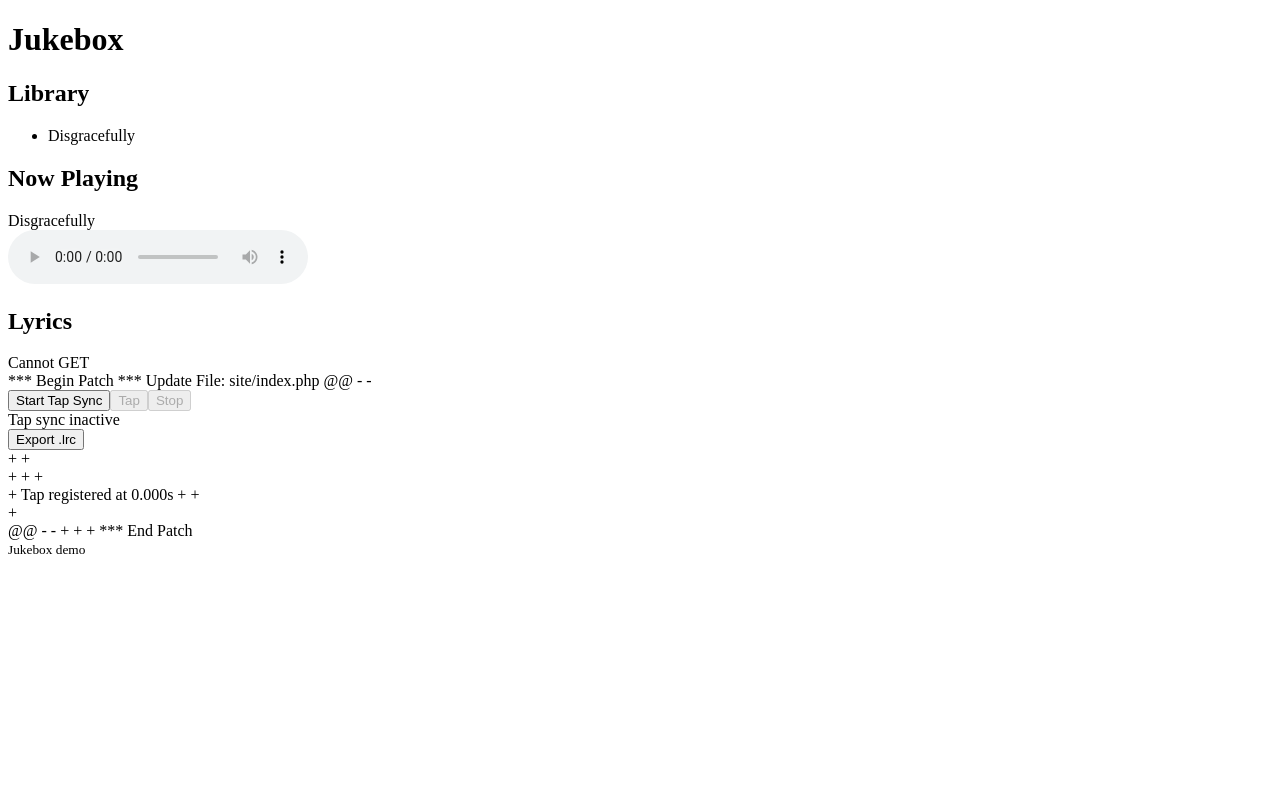
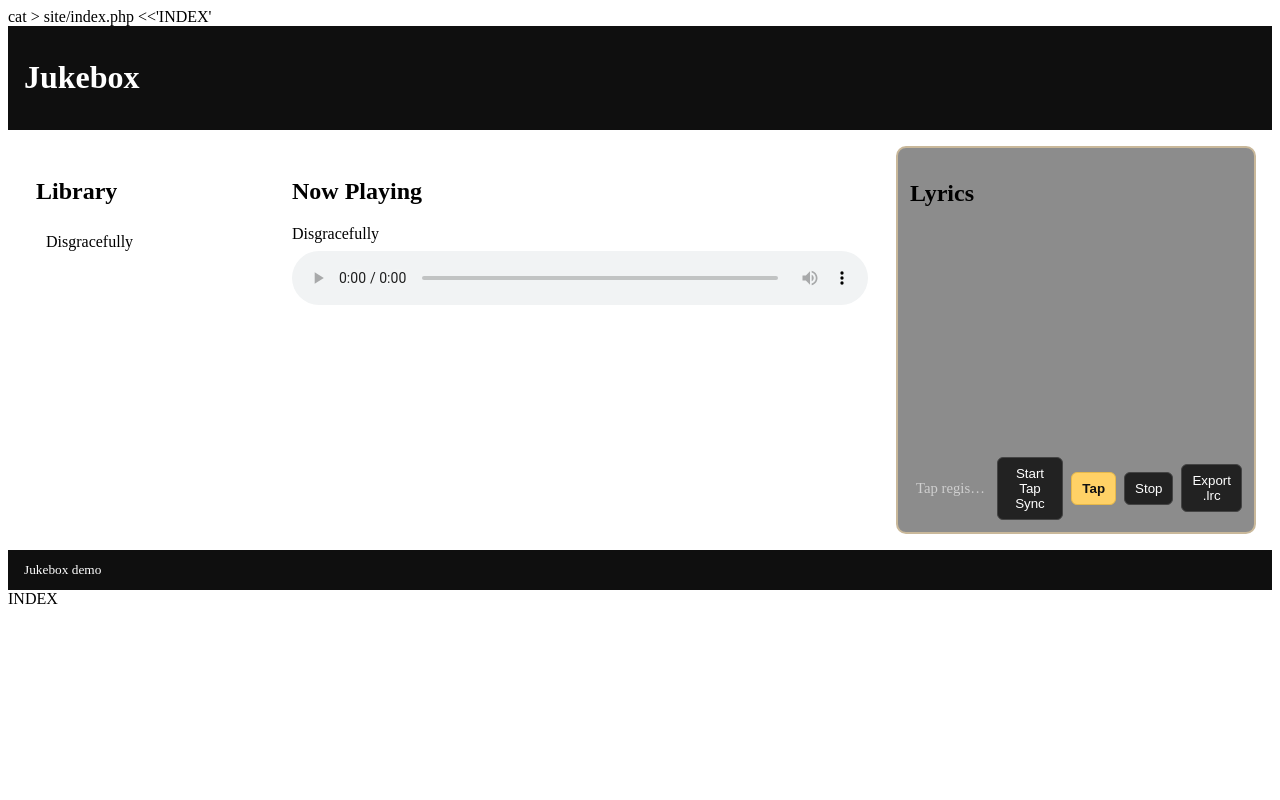
Before and after one commit to class69/jukebox, a PHP site: page / in a window 1280 px wide. Run offline with PHP 8.4, Linux system fonts and the light colour scheme.

Commit message:
Fix: inline Undo; consolidate undo helpers; clean stylesheet; place controls in lyricsControls

```diff
--- a/site/assets/css/style.css
+++ b/site/assets/css/style.css
@@ -1,66 +1,180 @@
-*** Begin Patch *** Update File: site/assets/css/style.css @@ -
+cat>site/assets/css/style.css <<'CSS'
 
-/* Visual cue while Tap Sync is active */
--.jukebox-lyrics-window.line-tap-sync-active {
-  - outline: 2px dashed #ffd166;
-  - box-shadow: 0 0 0 4px rgba(255, 209, 102, 0.04) inset;
-  -
+/* Basic layout */
+body {
+  font-family: system-ui, -apple-system, "Segoe UI", Roboto, "Helvetica Neue", Arial;
+  margin: 0;
+  color: #eee;
+  background: #111;
 }
 
-+
+.site-header,
+.site-footer {
+  padding: 12px 16px;
+  background: #0f0f0f;
+  color: #fff;
+}
+
+.site-main {
+  display: grid;
+  grid-template-columns: 240px 1fr 360px;
+  gap: 16px;
+  padding: 16px;
+  box-sizing: border-box;
+}
+
+/* Library */
+.library {
+  background: rgba(255, 255, 255, 0.02);
+  padding: 12px;
+  border-radius: 8px;
+}
+
+/* Now playing */
+.now-playing {
+  background: rgba(255, 255, 255, 0.02);
+  padding: 12px;
+  border-radius: 8px;
+}
+
+/* Lyrics window wrapper */
+.jukebox-lyrics-window {
+  background: rgba(0, 0, 0, 0.45);
+  border: 2px solid #c9b89a;
+  border-radius: 10px;
+  padding: 12px;
+  box-sizing: border-box;
+}
 
 /* Visual cue while Tap Sync is active (applies at all sizes) */
-+.jukebox-lyrics-window.line-tap-sync-active {
-  +outline: 2px dashed #ffd166;
-  +box-shadow: 0 0 0 4px rgba(255, 209, 102, 0.04) inset;
-  +
+.jukebox-lyrics-window.line-tap-sync-active {
+  outline: 2px dashed #ffd166;
+  box-shadow: 0 0 0 4px rgba(255, 209, 102, 0.04) inset;
 }
 
-@@ -.tap-status a#undo-inline {
+.lyrics-glass {
+  height: 220px;
+  overflow: hidden;
+  padding: 6px;
+  box-sizing: border-box;
+}
+
+.lyrics-scroll {
+  height: 220px;
+  overflow-y: auto;
+  padding-right: 8px;
+  box-sizing: border-box;
+  -webkit-overflow-scrolling: touch;
+}
+
+/* Lyrics lines */
+.lyrics-line {
+  padding: 6px 8px;
+  color: #ddd;
+  cursor: pointer;
+  border-radius: 6px;
+}
+
+.lyrics-line:hover {
+  background: rgba(255, 255, 255, 0.02);
+}
+
+.lyrics-line.active-line {
+  background: rgba(244, 197, 66, 0.12);
+  color: #ffd166;
+  font-weight: 700;
+}
+
+/* Tap sync controls */
+.lyrics-controls {
+  margin-top: 10px;
+  display: flex;
+  gap: 8px;
+  align-items: center;
+}
+
+.tap-btn {
+  background: #222;
+  color: #fff;
+  border: 1px solid #444;
+  padding: 8px 10px;
+  border-radius: 6px;
+  cursor: pointer;
+}
+
+.tap-btn.primary {
+  background: #ffd166;
+  color: #111;
+  border-color: #e6b84a;
+  font-weight: 700;
+}
+
+/* Consolidated tap-status and inline undo link */
+.tap-status {
+  color: #cfcfcf;
+  font-size: 0.92rem;
+  margin-left: 6px;
+  white-space: nowrap;
+  overflow: hidden;
+  text-overflow: ellipsis;
+}
+
+.tap-status a#undo-inline {
   color: #007acc;
   text-decoration: underline;
   font-weight: 500;
 }
 
--.tap-status {
-  white-space: nowrap;
-  overflow: hidden;
-  text-overflow: ellipsis;
+/* Responsive */
+@media (max-width: 900px) {
+  .site-main {
+    grid-template-columns: 1fr;
+  }
+
+  .jukebox-lyrics-window {
+    order: 3;
+  }
+
+  /* UI tidy-ups for small screens */
+  .site-main {
+    gap: 18px;
+    padding: 18px;
+  }
+
+  .lyrics-controls {
+    gap: 10px;
+    margin-top: 12px;
+  }
+
+  .tap-btn {
+    min-width: 84px;
+    padding: 8px 12px;
+    font-weight: 600;
+  }
 }
 
--.tap-status a#undo-inline {
-  color: #007acc;
-  text-decoration: underline;
-  font-weight: 500;
+/* Library list styles */
+.library ul {
+  margin: 0;
+  padding: 0;
+  list-style: none;
 }
 
--.tap-status {
-  white-space: nowrap;
-  overflow: hidden;
-  text-overflow: ellipsis;
+.library li {
+  padding: 8px 10px;
+  border-radius: 6px;
+  margin-bottom: 6px;
+  background: rgba(255, 255, 255, 0.02);
+  cursor: pointer;
 }
 
-- -
+.library li:hover {
+  background: rgba(255, 255, 255, 0.03);
 }
 
-+
-
-/* Consolidated tap-status and inline undo link */
-+.tap-status {
-  +color: #cfcfcf;
-  +font-size: 0.92rem;
-  +margin-left: 6px;
-  +white-space: nowrap;
-  +overflow: hidden;
-  +text-overflow: ellipsis;
-  +
+.now-playing audio {
+  width: 100%;
+  margin-top: 8px;
 }
 
-+.tap-status a#undo-inline {
-  +color: #007acc;
-  +text-decoration: underline;
-  +font-weight: 500;
-  +
-}
-
-*** End Patch
+CSS
--- a/site/assets/js-final/lyrics-final_20260813_142654.js
+++ b/site/assets/js-final/lyrics-final_20260813_142654.js
@@ -1,296 +1,178 @@
-// Safe, non-destructive lyrics module with line-only highlighting, click-to-seek,
-// and simple line-level Tap Sync API (jukeboxStartLineTapSync, jukeboxRegisterLineTap, jukeboxStopLineTapSync).
-
-/* ---------------- GLOBALS ---------------- */
-let currentLyrics = [];
-let _lastActiveLineIndex = -1;
-let _userScrolledAt = 0;
-const USER_SCROLL_PAUSE_MS = 3000;
-
-console.log('lyrics-final loaded: local-build v20260819-undo');
-
-// Tap sync state
-let _lineTapSyncActive = false;
-let _lineTapIndex = 0;
-
-/* ---------------- PARSE TIMESTAMP ---------------- */
-function parseTimestamp(ts) {
-    const m = ts && ts.match(/^
-
-    \[(\d{ 1, 2}): (\d{ 2}) (?: \.(\d{ 1, 3}))?\]
-
-    $ /);
-    if (!m) return NaN;
-    const min = parseInt(m[1], 10), sec = parseInt(m[2], 10), frac = m[3] ? parseFloat('0.' + m[3]) : 0;
-    return min * 60 + sec + frac;
+cat > site / assets / css / style.css << 'CSS'
+/* Basic layout */
+body {
+    font - family: system - ui, -apple - system, "Segoe UI", Roboto, "Helvetica Neue", Arial;
+    margin: 0;
+    color: #eee;
+    background: #111;
 }
 
-/* ---------------- LOAD LYRICS FILE ---------------- */
-async function loadLyricsFile(path) {
-    try {
-        const res = await fetch(path);
-        const text = await res.text();
-        const rawLines = text.split(/\r?\n/).map(l => l.trim()).filter(Boolean);
-        const rx = /
+.site - header,
+.site - footer {
+    padding: 12px 16px;
+    background: #0f0f0f;
+    color: #fff;
+}
 
-        \[(\d{ 1, 2}): (\d{ 2}) (?: \.(\d{ 1, 3}))?\]
+.site - main {
+    display: grid;
+    grid - template - columns: 240px 1fr 360px;
+    gap: 16px;
+    padding: 16px;
+    box - sizing: border - box;
+}
 
-            / g;
-        const out = []; let last = 0;
-        for (let raw of rawLines) {
-            const matches = raw.match(rx);
-            let seconds = matches && matches.length ? parseTimestamp(matches[matches.length - 1]) : last + 0.001;
-            if (Number.isNaN(seconds)) seconds = last + 0.001;
-            let text = raw.replace(rx, '').trim().replace(/^<|>$/g, '').trim();
-            out.push({ text, seconds });
-            last = seconds;
-        }
-        return out.map(l => ({ text: l.text, seconds: Number.isFinite(l.seconds) ? l.seconds : 0 })).sort((a, b) => a.seconds - b.seconds);
-    } catch (e) {
-        console.error('lyrics-final.js: load failed', e);
-        return [];
+/* Library */
+.library {
+    background: rgba(255, 255, 255, 0.02);
+    padding: 12px;
+    border - radius: 8px;
+}
+
+/* Now playing */
+.now - playing {
+    background: rgba(255, 255, 255, 0.02);
+    padding: 12px;
+    border - radius: 8px;
+}
+
+/* Lyrics window wrapper */
+.jukebox - lyrics - window {
+    background: rgba(0, 0, 0, 0.45);
+    border: 2px solid #c9b89a;
+    border - radius: 10px;
+    padding: 12px;
+    box - sizing: border - box;
+}
+
+/* Visual cue while Tap Sync is active (applies at all sizes) */
+.jukebox - lyrics - window.line - tap - sync - active {
+    outline: 2px dashed #ffd166;
+    box - shadow: 0 0 0 4px rgba(255, 209, 102, 0.04) inset;
+}
+
+.lyrics - glass {
+    height: 220px;
+    overflow: hidden;
+    padding: 6px;
+    box - sizing: border - box;
+}
+
+.lyrics - scroll {
+    height: 220px;
+    overflow - y: auto;
+    padding - right: 8px;
+    box - sizing: border - box;
+    -webkit - overflow - scrolling: touch;
+}
+
+/* Lyrics lines */
+.lyrics - line {
+    padding: 6px 8px;
+    color: #ddd;
+    cursor: pointer;
+    border - radius: 6px;
+}
+
+.lyrics - line:hover {
+    background: rgba(255, 255, 255, 0.02);
+}
+
+.lyrics - line.active - line {
+    background: rgba(244, 197, 66, 0.12);
+    color: #ffd166;
+    font - weight: 700;
+}
+
+/* Tap sync controls */
+.lyrics - controls {
+    margin - top: 10px;
+    display: flex;
+    gap: 8px;
+    align - items: center;
+}
+
+.tap - btn {
+    background: #222;
+    color: #fff;
+    border: 1px solid #444;
+    padding: 8px 10px;
+    border - radius: 6px;
+    cursor: pointer;
+}
+
+.tap - btn.primary {
+    background: #ffd166;
+    color: #111;
+    border - color: #e6b84a;
+    font - weight: 700;
+}
+
+/* Consolidated tap-status and inline undo link */
+.tap - status {
+    color: #cfcfcf;
+    font - size: 0.92rem;
+    margin - left: 6px;
+    white - space: nowrap;
+    overflow: hidden;
+    text - overflow: ellipsis;
+}
+
+.tap - status a#undo - inline {
+    color: #007acc;
+    text - decoration: underline;
+    font - weight: 500;
+}
+
+/* Responsive */
+@media(max - width: 900px) {
+  .site - main {
+        grid - template - columns: 1fr;
+    }
+
+  .jukebox - lyrics - window {
+        order: 3;
+    }
+
+  /* UI tidy-ups for small screens */
+  .site - main {
+        gap: 18px;
+        padding: 18px;
+    }
+
+  .lyrics - controls {
+        gap: 10px;
+        margin - top: 12px;
+    }
+
+  .tap - btn {
+        min - width: 84px;
+        padding: 8px 12px;
+        font - weight: 600;
     }
 }
 
-/* ---------------- HELPERS ---------------- */
-function resolveScrollContainer(container) {
-    if (!container || container === document || container === document.body) {
-        const found = document.querySelector('.lyrics-scroll');
-        if (found) return found;
-        console.error('lyrics-final.js: .lyrics-scroll not found');
-        return null;
-    }
-    if (container.classList && container.classList.contains('lyrics-scroll')) return container;
-    try { const found = container.querySelector && container.querySelector('.lyrics-scroll'); if (found) return found; } catch (e) { }
-    console.error('lyrics-final.js: .lyrics-scroll not found inside provided container');
-    return null;
+/* Library list styles */
+.library ul {
+    margin: 0;
+    padding: 0;
+    list - style: none;
 }
 
-/* ---------------- RENDER ---------------- */
-function renderLyrics(lyrics, container) {
-    const sc = resolveScrollContainer(container);
-    if (!sc) return;
-    sc.innerHTML = '';
-    sc.scrollTop = 0;
-    _lastActiveLineIndex = -1;
-
-    lyrics.forEach((line, i) => {
-        const d = document.createElement('div');
-        d.dataset.line = i;
-        d.className = 'lyrics-line';
-        d.textContent = line.text || '';
-        // click-to-seek
-        d.addEventListener('click', () => {
-            const audio = document.querySelector('audio');
-            if (!audio) return;
-            const secs = Number.isFinite(currentLyrics[i].seconds) ? currentLyrics[i].seconds : 0;
-            audio.currentTime = secs;
-        });
-        sc.appendChild(d);
-    });
+.library li {
+    padding: 8px 10px;
+    border - radius: 6px;
+    margin - bottom: 6px;
+    background: rgba(255, 255, 255, 0.02);
+    cursor: pointer;
 }
 
-/* ---------------- USER SCROLL LISTENERS ---------------- */
-function initLyricsScrollUserListeners() {
-    if (initLyricsScrollUserListeners._inited) return;
-    initLyricsScrollUserListeners._inited = true;
-    const el = document.querySelector('.lyrics-scroll');
-    if (!el) return;
-    const mark = () => { _userScrolledAt = Date.now(); };
-    el.addEventListener('wheel', mark, { passive: true });
-    el.addEventListener('touchstart', mark, { passive: true });
-    el.addEventListener('scroll', mark, { passive: true });
+.library li:hover {
+    background: rgba(255, 255, 255, 0.03);
 }
 
-/* ---------------- AUTO SCROLL & HIGHLIGHT ---------------- */
-function highlightActiveLine(idx, sc) {
-    if (!sc) return;
-    sc.querySelectorAll('[data-line]').forEach(el => {
-        el.classList.toggle('active-line', parseInt(el.dataset.line, 10) === idx);
-    });
+.now - playing audio {
+    width: 100 %;
+    margin - top: 8px;
 }
-
-function autoScrollLyrics(time, lyrics, container) {
-    if (!container || !lyrics || !lyrics.length) return;
-    const sc = resolveScrollContainer(container);
-    if (!sc) return;
-
-    const firstTime = Number.isFinite(lyrics[0].seconds) ? lyrics[0].seconds : 0;
-    if (typeof time !== 'number' || Number.isNaN(time)) return;
-    if (time < Math.max(0.05, firstTime - 0.01)) return;
-
-    let active = -1;
-    for (let i = 0; i < lyrics.length; i++) {
-        if (time >= lyrics[i].seconds) active = i;
-        else break;
-    }
-    if (active === -1) return;
-
-    if (Date.now() - _userScrolledAt < USER_SCROLL_PAUSE_MS) {
-        _lastActiveLineIndex = active;
-        highlightActiveLine(active, sc);
-        return;
-    }
-
-    if (active === _lastActiveLineIndex) {
-        highlightActiveLine(active, sc);
-        return;
-    }
-
-    const el = sc.querySelector(`[data-line="${active}"]`);
-    if (!el) { _lastActiveLineIndex = active; return; }
-
-    const crect = sc.getBoundingClientRect();
-    const lrect = el.getBoundingClientRect();
-    const relativeTop = lrect.top - crect.top + sc.scrollTop;
-    let offset = relativeTop - (sc.clientHeight / 2) + (el.clientHeight / 2);
-    const max = Math.max(0, sc.scrollHeight - sc.clientHeight);
-    if (offset < 0) offset = 0; if (offset > max) offset = max;
-
-    try { sc.scrollTo({ top: offset, behavior: 'smooth' }); } catch (e) { sc.scrollTop = offset; }
-
-    _lastActiveLineIndex = active;
-    highlightActiveLine(active, sc);
-}
-
-/* ---------------- UPDATE UI ---------------- */
-function updateLyricsUIForJukebox(audio, container) {
-    if (!currentLyrics || !currentLyrics.length) return;
-    autoScrollLyrics(audio.currentTime, currentLyrics, container);
-}
-
-/* ---------------- TAP SYNC API (line-level) ---------------- */
-function jukeboxStartLineTapSync() {
-    if (!currentLyrics || !currentLyrics.length) return;
-    _lineTapSyncActive = true;
-    _lineTapIndex = 0;
-    const sc = document.querySelector('.lyrics-scroll');
-    if (sc) {
-        sc.classList.add('line-tap-sync-active');
-        if (!sc.id) sc.id = 'line-' + Date.now();
-        // record for undo
-        recordTapForUndo({ domId: sc.id, className: 'line-tap-sync-active', time: Date.now() });
-    }
-}
-
-function jukeboxRegisterLineTap(audioElement) {
-    if (!_lineTapSyncActive) return;
-    if (!audioElement) audioElement = document.querySelector('audio');
-    if (!audioElement) return;
-    if (_lineTapIndex >= currentLyrics.length) {
-        jukeboxStopLineTapSync();
-        return;
-    }
-    const t = Math.round(audioElement.currentTime * 1000) / 1000;
-    currentLyrics[_lineTapIndex].seconds = t;
-    _lineTapIndex++;
-    if (_lineTapIndex >= currentLyrics.length) jukeboxStopLineTapSync();
-}
-
-function jukeboxStopLineTapSync() {
-    _lineTapSyncActive = false;
-    const sc = document.querySelector('.lyrics-scroll');
-    if (sc) sc.classList.remove('line-tap-sync-active');
-    // Re-sort and re-render so data-line attributes match new order
-    currentLyrics.sort((a, b) => a.seconds - b.seconds);
-    const container = document.querySelector('.jukebox-lyrics-window') || document.querySelector('.lyrics-scroll');
-    if (container) renderLyrics(currentLyrics, container);
-}
-
-/* ---------------- MAIN LOAD FUNCTION ---------------- */
-async function jukeboxLoadLyrics(lyricsPath, audioElement, containerElement) {
-    initLyricsScrollUserListeners();
-    const sc = resolveScrollContainer(containerElement);
-    if (!sc) { console.error('jukeboxLoadLyrics aborted: invalid container'); return; }
-    currentLyrics = await loadLyricsFile(lyricsPath);
-    renderLyrics(currentLyrics, containerElement);
-    if (!audioElement) { console.error('jukeboxLoadLyrics aborted: no audio element'); return; }
-    if (audioElement._lyricsTimeUpdateHandler) {
-        audioElement.removeEventListener('timeupdate', audioElement._lyricsTimeUpdateHandler);
-        audioElement._lyricsTimeUpdateHandler = null;
-    }
-    audioElement._lyricsTimeUpdateHandler = function () { updateLyricsUIForJukebox(audioElement, containerElement); };
-    audioElement.addEventListener('timeupdate', audioElement._lyricsTimeUpdateHandler);
-}
-
-/* ---------------- UNDO HELPER (single, consolidated) ---------------- */
-window.undoBuffer = window.undoBuffer || { lastAction: null };
-
-function recordTapForUndo(tapMeta) {
-    // tapMeta: { domId, className, time }
-    window.undoBuffer.lastAction = tapMeta;
-    const undoLink = document.getElementById('undo-inline');
-    const undoBtn = document.getElementById('undo-last-tap');
-    const tapTime = document.getElementById('tap-time');
-    if (tapTime && tapMeta.time) tapTime.textContent = (tapMeta.time / 1000).toFixed(3) + 's';
-    if (undoLink) undoLink.style.display = 'inline';
-    if (undoBtn) undoBtn.style.display = 'inline-block';
-}
-
-function undoLastTap() {
-    const action = window.undoBuffer.lastAction;
-    if (!action) return;
-
-    // If a class was recorded, remove that class from the element
-    if (action.domId && action.className) {
-        const el = document.getElementById(action.domId);
-        if (el && el.classList) el.classList.remove(action.className);
-    } else if (action.domId) {
-        // fallback: remove the element if that was the intent
-        const el = document.getElementById(action.domId);
-        if (el && el.parentNode) el.parentNode.removeChild(el);
-    } else {
-        // last-resort fallback: remove the last child of a known container
-        const container = document.querySelector('.line-container, .taps-container, #jukeboxLyrics');
-        if (container && container.lastElementChild) container.removeChild(container.lastElementChild);
-    }
-
-    // Clear buffer and hide UI
-    window.undoBuffer.lastAction = null;
-    const undoLink = document.getElementById('undo-inline');
-    const undoBtn = document.getElementById('undo-last-tap');
-    const tapTime = document.getElementById('tap-time');
-    if (undoLink) undoLink.style.display = 'none';
-    if (undoBtn) undoBtn.style.display = 'none';
-    if (tapTime) tapTime.textContent = '';
-
-    // Recalculate derived state if your app needs it
-    if (typeof recalcTapDerivedState === 'function') recalcTapDerivedState();
-}
-
-/* ---------------- DOM READY: wire undo UI and shortcuts once ---------------- */
-document.addEventListener('DOMContentLoaded', function () {
-    const undoLink = document.getElementById('undo-inline');
-    if (undoLink) undoLink.addEventListener('click', undoLastTap);
-
-    const undoBtn = document.getElementById('undo-last-tap');
-    if (undoBtn) undoBtn.addEventListener('click', undoLastTap);
-
-    document.addEventListener('keydown', function (e) {
-        // Ctrl/Cmd+Z
-        if ((e.ctrlKey || e.metaKey) && e.key.toLowerCase() === 'z') {
-            e.preventDefault();
-            undoLastTap();
-            return;
-        }
-        // single-key 'u'
-        if (!e.ctrlKey && !e.metaKey && !e.altKey && e.key.toLowerCase() === 'u') {
-            undoLastTap();
-        }
-    });
-
-    // optional: long-press on Tap button for mobile undo
-    const tapBtn = document.querySelector('.tap-btn.tap');
-    if (tapBtn) {
-        let pressTimer = null;
-        tapBtn.addEventListener('touchstart', function () {
-            pressTimer = setTimeout(undoLastTap, 700);
-        });
-        tapBtn.addEventListener('touchend', function () {
-            if (pressTimer) clearTimeout(pressTimer);
-        });
-    }
-});
-
-/* ---------------- AUTO INIT ---------------- */
-document.addEventListener('DOMContentLoaded', () => { initLyricsScrollUserListeners(); });
+CSSS
--- a/site/index.php
+++ b/site/index.php
@@ -1,3 +1,4 @@
+cat > site/index.php <<'INDEX'
 <!doctype html>
 <html lang="en">
 <head>
@@ -32,28 +33,14 @@
       </div>
 
       <!-- Tap sync controls will be injected here by jukebox.js -->
-      *** Begin Patch
-*** Update File: site/index.php
-@@
--      <!-- Tap sync controls will be injected here by jukebox.js -->
--      <div id="lyricsControls" class="lyrics-controls"></div>
-+      <!-- Tap sync controls will be injected here by jukebox.js -->
-+      <div id="lyricsControls" class="lyrics-controls">
-+        <!-- Inline Undo and Tap status live inside the controls container -->
-+        <button id="undo-last-tap" style="display:none; margin-left:8px;">Undo last tap</button>
-+        <div class="tap-status" id="tap-status">
-+          Tap registered at <span id="tap-time">0.000s</span>
-+          <a id="undo-inline" style="display:none; margin-left:8px; font-size:0.9em; cursor:pointer;">Undo</a>
-+        </div>
-+      </div>
-@@
--<script src="/assets/js-final/lyrics-final.js"></script>
--<script src="/assets/js-final/jukebox.js"></script>
-+<!-- Load the exact JS bundle your site is serving -->
-+<script src="/assets/js-final/lyrics-final_20260813_142654.js"></script>
-+<script src="/assets/js-final/jukebox.js"></script>
-*** End Patch
-
+      <div id="lyricsControls" class="lyrics-controls">
+        <!-- Inline Undo and Tap status live inside the controls container -->
+        <button id="undo-last-tap" style="display:none; margin-left:8px;">Undo last tap</button>
+        <div class="tap-status" id="tap-status">
+          Tap registered at <span id="tap-time">0.000s</span>
+          <a id="undo-inline" style="display:none; margin-left:8px; font-size:0.9em; cursor:pointer;">Undo</a>
+        </div>
+      </div>
     </section>
   </main>
 
@@ -66,3 +53,4 @@
   <script src="/assets/js-final/jukebox.js"></script>
 </body>
 </html>
+INDEX
```
